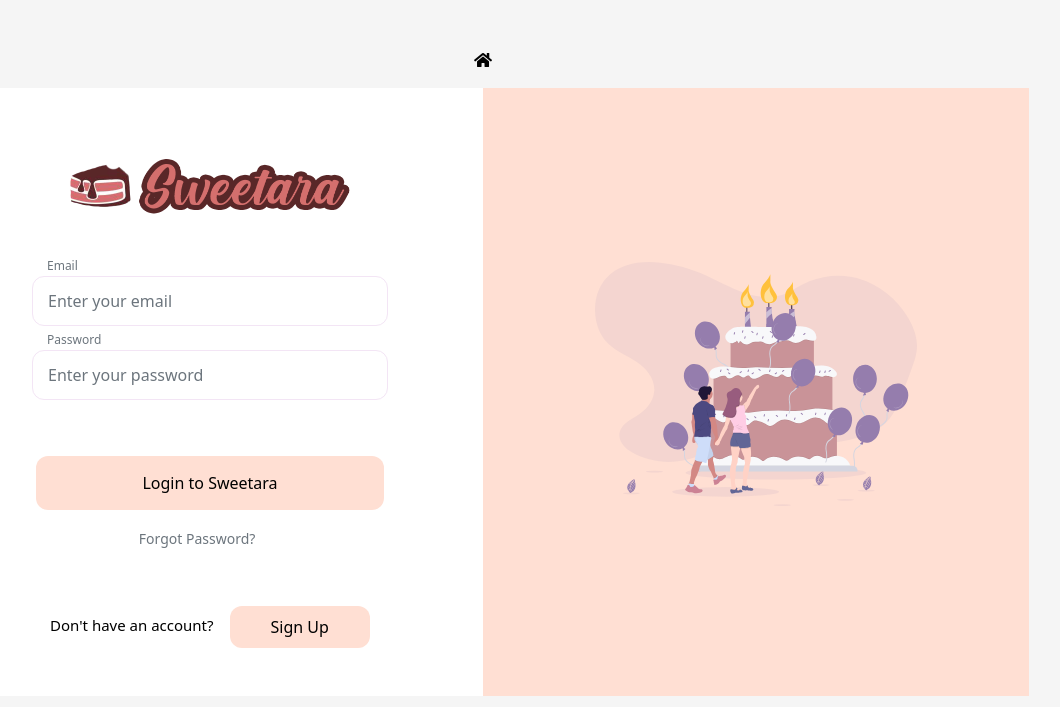
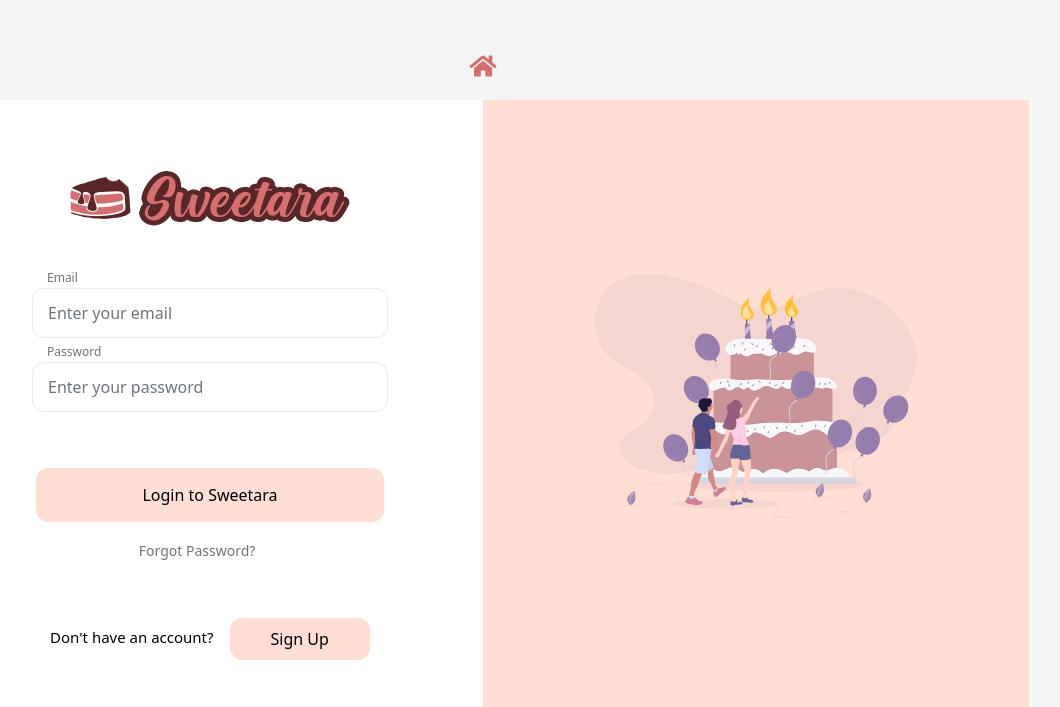
Before and after one commit to MalikAzlinaZanariah/Sweetara-Online-Shop, a PHP site: page /login.html in a window 1280 px wide. Shown: the top 707 px of the page, without its empty margins (157-1217 px from the left). Run offline with PHP 8.4, Linux system fonts and the light colour scheme.

Commit message:
changed the home button color and size

```diff
--- a/assets/css/login.css
+++ b/assets/css/login.css
@@ -136,6 +136,12 @@
   margin-left: 30%;
 }
 
+.icon {
+  text-align: center;
+  font-size: 1.5rem;
+  color: #d46f6d;
+}
+
 @media screen and (max-width: 992px) {
   .card1 {
     width: 100%;
--- a/assets/css/singUp.css
+++ b/assets/css/singUp.css
@@ -136,6 +136,12 @@
   margin-left: 30%;
 }
 
+.icon {
+  text-align: center;
+  font-size: 1.5rem;
+  color: #d46f6d;
+}
+
 @media screen and (max-width: 992px) {
   .card1 {
     display: none;
--- a/login.html
+++ b/login.html
@@ -13,7 +13,7 @@
   </head>
   <body>
     <div class="container px-4 py-5 mx-auto">
-       <a href="index.html"><p style="text-align: center;"><i class="fas fa-home"></i></p></a>
+       <a href="index.html"><p class="icon"><i class="fas fa-home"></i></p></a>
     <div class="card card0">
         <div class="d-flex flex-lg-row flex-column-reverse">
             <div class="card card1">
--- a/signUp.html
+++ b/signUp.html
@@ -15,7 +15,7 @@
   </head>
   <body>
     <div class="container px-4 py-5 mx-auto">
-        <a href="index.html"><p style="text-align: center;"><i class="fas fa-home"></i></p></a>
+        <a href="index.html"><p class="icon"><i class="fas fa-home"></i></p></a>
     <div class="card card0">
         <div class="d-flex flex-lg-row flex-column-reverse">
             <div class="card card1">
```
